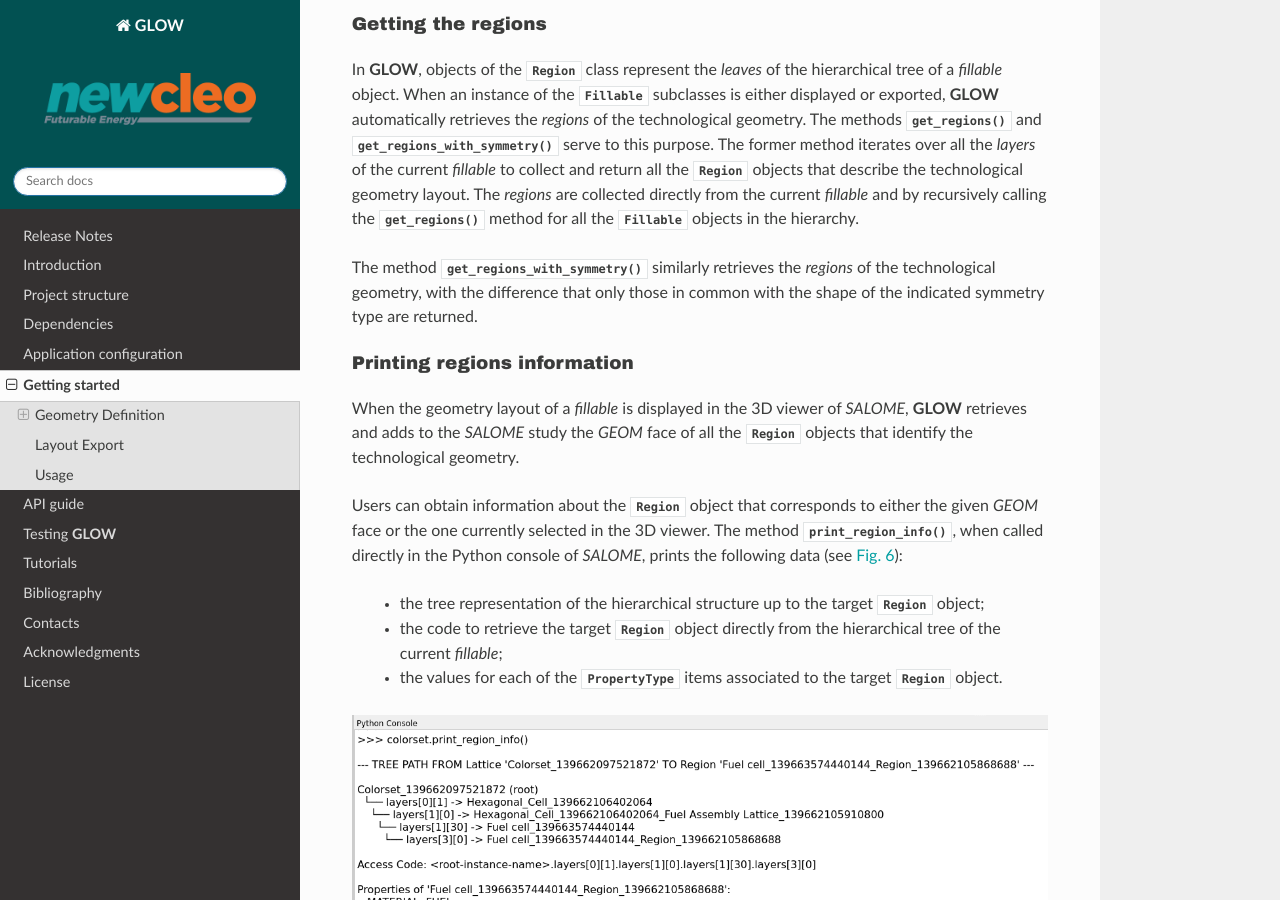
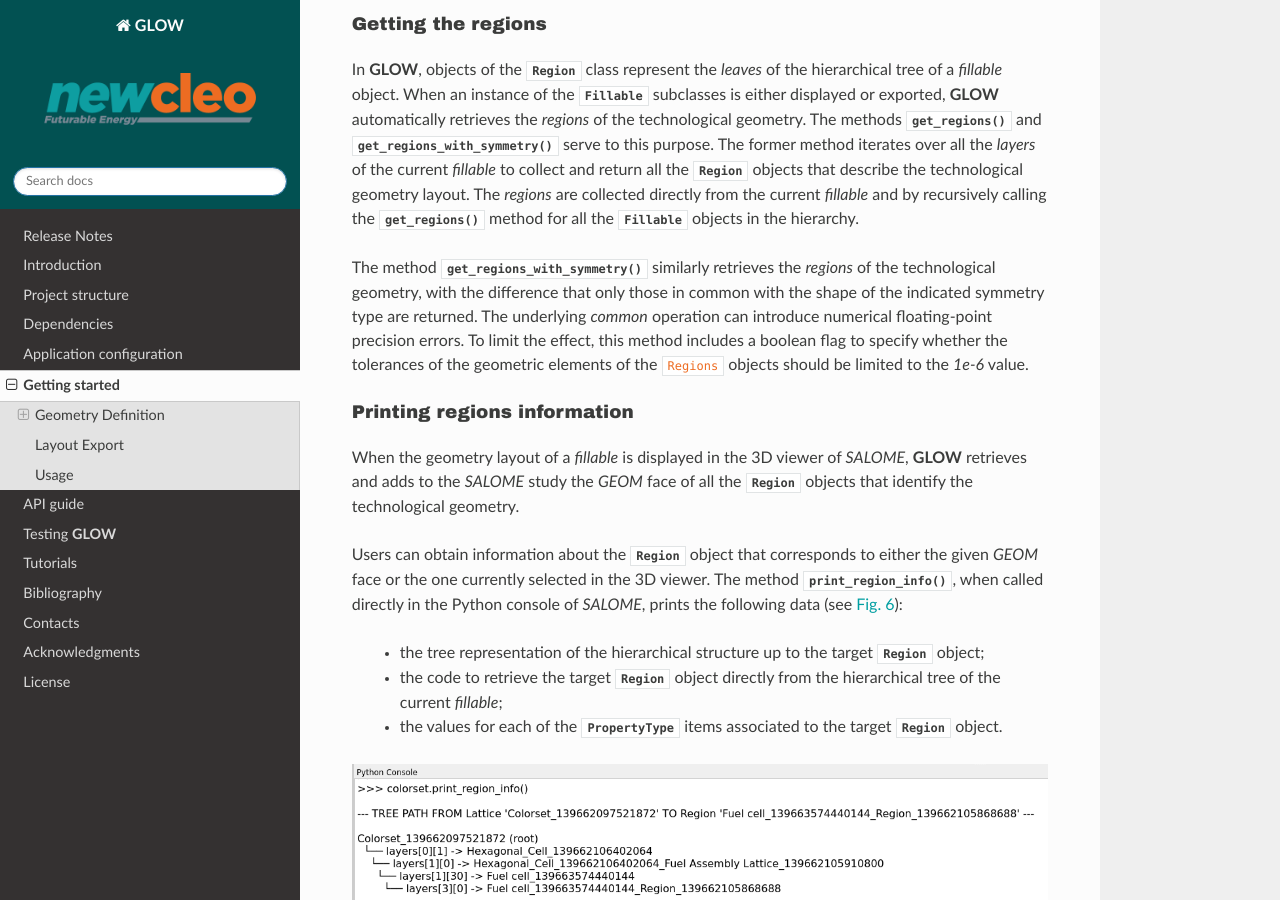
Before and after one commit to newcleo-dev-team/glow, a Sphinx documentation site: the page built from docs/source/getting_started.rst, in a window 1280 px wide and 900 px high, scrolled down 12480 px. Built offline with Sphinx 7.4.7 and the Read the Docs theme 3.1.0, drawn with Linux system fonts in a browser that asks for light colours; some web fonts are replaced; cross-references to code outside the pages are shown as plain code; the version number is read from the project's files by our own code.

Commit message:
[059_invalid_tdt], issue #59, Updated documentation to reflect the change to the 'get_regions_with_symmetry' method

```diff
--- a/docs/source/getting_started.rst
+++ b/docs/source/getting_started.rst
@@ -698,7 +698,10 @@
 The method :py:meth:`get_regions_with_symmetry()<glow.geometry_layouts.fillable_layouts.Fillable.get_regions_with_symmetry>`
 similarly retrieves the *regions* of the technological geometry, with the
 difference that only those in common with the shape of the indicated symmetry
-type are returned.
+type are returned. The underlying *common* operation can introduce numerical
+floating-point precision errors. To limit the effect, this method includes a
+boolean flag to specify whether the tolerances of the geometric elements of the
+``Regions`` objects should be limited to the `1e-6` value.
 
 Printing regions information
 """"""""""""""""""""""""""""
```
